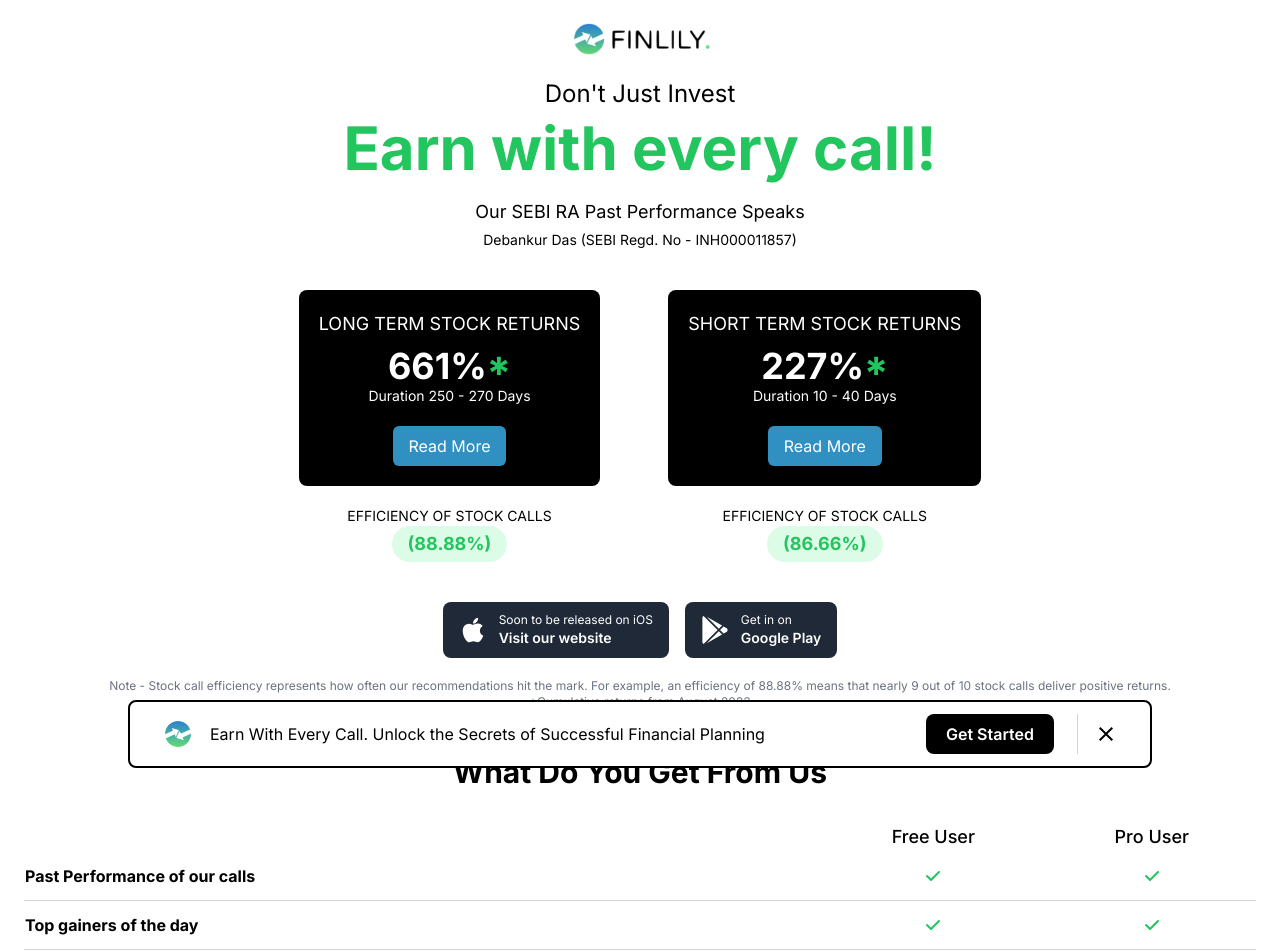
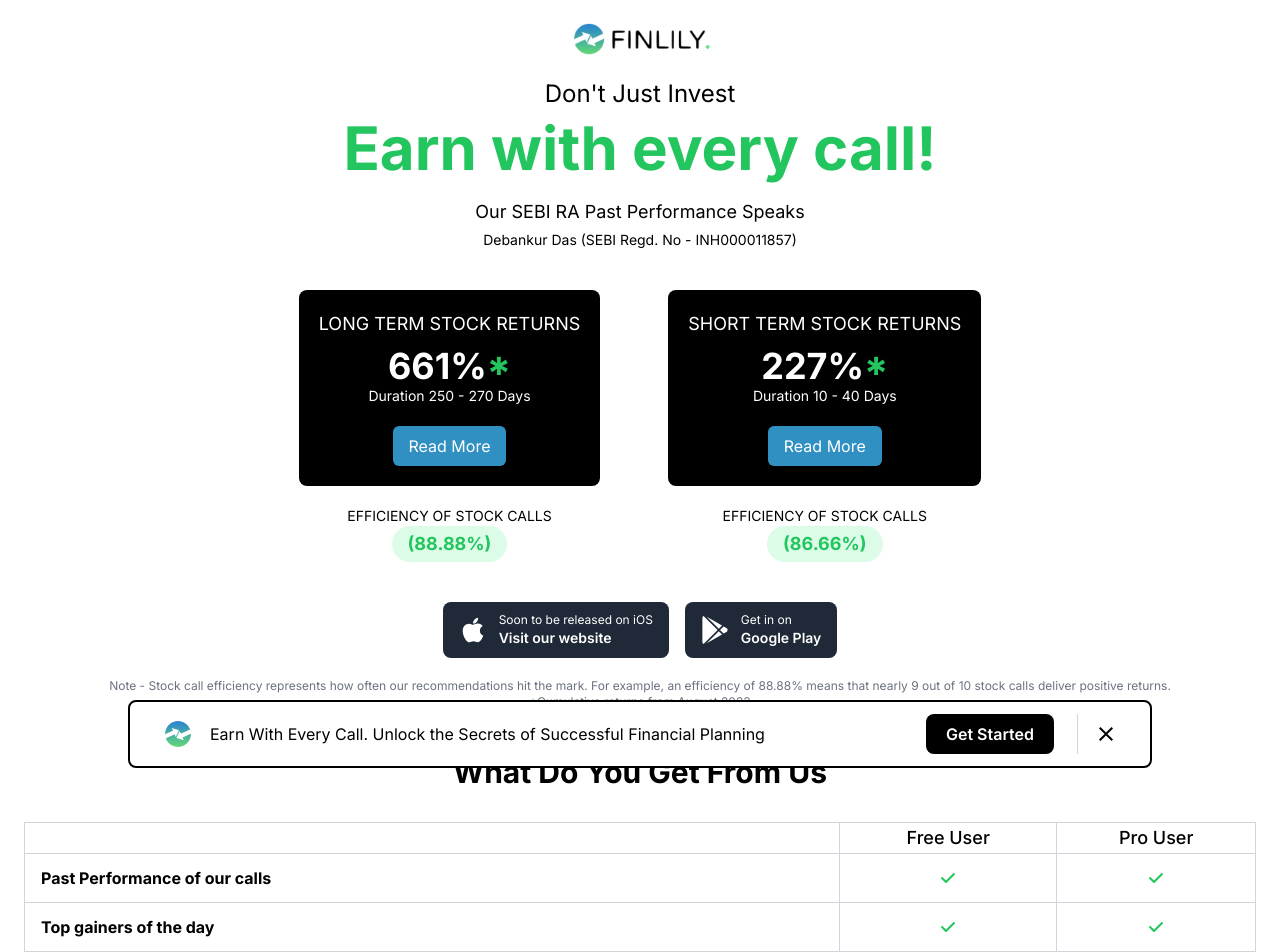
Before and after one commit to srummanf/Finlily, a Next.js app: page / in a window 1280 px wide. Shown: the top 952 px of the page. Built offline with nearby package versions, Linux system fonts and the light colour scheme.

Commit message:
⚒️Table fixed⚒️

```diff
--- a/src/app/components/Features.jsx
+++ b/src/app/components/Features.jsx
@@ -7,12 +7,12 @@
         <h1 className="text-3xl font-bold text-center mb-8 text-black">
           What Do You Get From Us
         </h1>
-        <table className="w-full">
+        <table className="w-full border border-gray-300 border-collapse">
           <caption className="sr-only">Pricing plan comparison</caption>
           <thead>
-            <tr>
-              <th></th>
-              <th scope="col">
+            <tr className="border-b border-gray-300">
+              <th className="border-r border-gray-300"></th>
+              <th scope="col" className="border-r border-gray-300">
                 <h2 className="px-2 text-lg font-medium text-black">
                   Free User
                 </h2>
@@ -21,12 +21,6 @@
                 <h2 className="px-2 text-lg font-medium text-black">
                   Pro User
                 </h2>
-                {/* <p className="mb-3">
-                  <span className="text-2xl font-bold sm:text-4xl text-black">
-                    19€
-                  </span>
-                  <span className="font-medium text-gray-500">/mo</span>
-                </p> */}
               </th>
             </tr>
           </thead>
@@ -53,11 +47,14 @@
               },
               { feature: "Dedicated Support", free: false, pro: true },
             ].map(({ feature, free, pro }, index) => (
-              <tr key={index}>
-                <th scope="row" className="text-left py-3 text-black">
+              <tr key={index} className="border-b border-gray-300">
+                <th
+                  scope="row"
+                  className="text-left py-3 px-4 text-black border-r border-gray-300"
+                >
                   <h3>{feature}</h3>
                 </th>
-                <td>
+                <td className="border-r border-gray-300">
                   {free ? (
                     <svg
                       className="w-5 h-5 mx-auto text-green-500"
```
